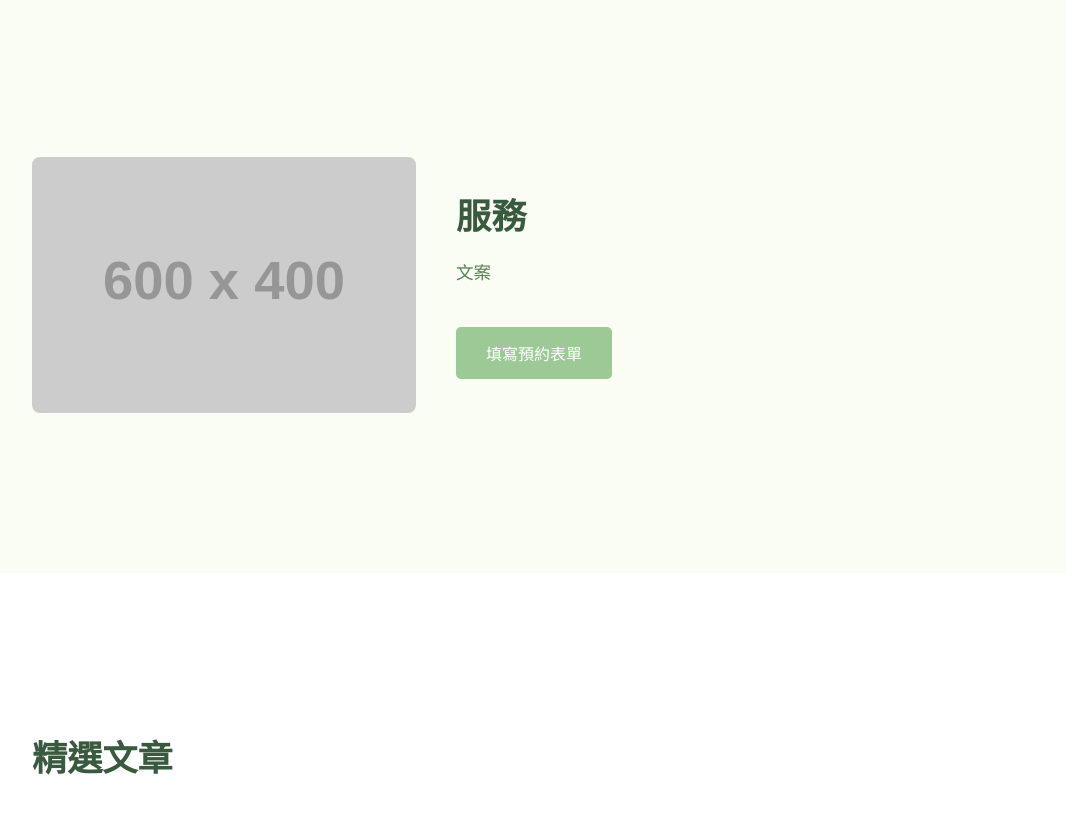
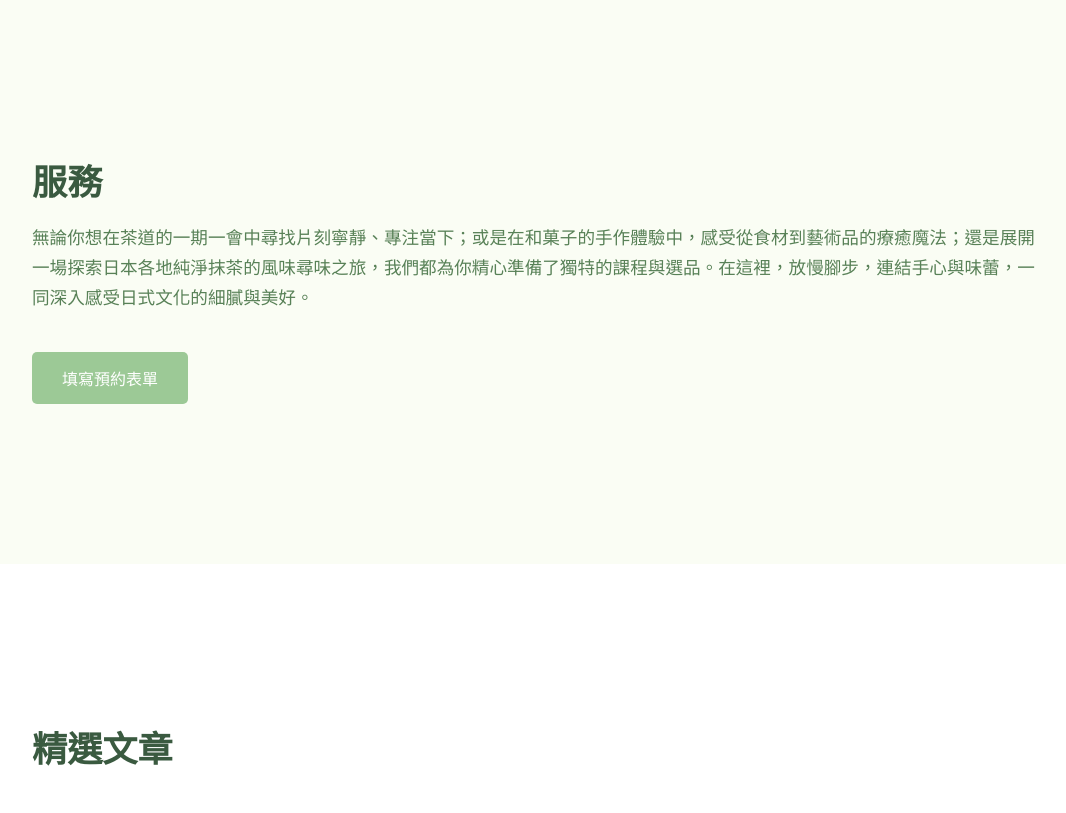
Before and after one commit to YURULIN1995/sakuyal-nlp, a React (Vite) app: page / in a window 1280 px wide. Shown: the part 1200-2013 px from the top of the page, without its empty margins (98-1164 px from the left). Built offline with nearby package versions, Linux system fonts and the light colour scheme.

Commit message:
Add services copy writing in servicesSectionData in matchaData.js.

```diff
--- a/src/data/copyWritingData.js
+++ b/src/data/copyWritingData.js
@@ -25,11 +25,11 @@ export const aboutSectionData = {
 };
 
 export const servicesSectionData = {
-  imageUrl: "https://placehold.co/600x400/E9ECEF/ADB5BD?text=Image+Coming+Soon",
+  imageUrl: null,
   imageAlt: "服務",
   titleLine1: "服務",
   titleLine2: null,
-  paragraph: "文案",
+  paragraph: "",
   buttonText: "填寫預約表單",
   buttonLink: "#",
   isReversed: true
--- a/src/data/matchaData.js
+++ b/src/data/matchaData.js
@@ -26,11 +26,11 @@
   };
 
   export const servicesSectionData = {
-    imageUrl: "https://placehold.co/600x400/E9ECEF/ADB5BD?text=Image+Coming+Soon",
+    imageUrl: null,
     imageAlt: "服務",
     titleLine1: "服務",
     titleLine2: null,
-    paragraph: "文案",
+    paragraph: "無論你想在茶道的一期一會中尋找片刻寧靜、專注當下；或是在和菓子的手作體驗中，感受從食材到藝術品的療癒魔法；還是展開一場探索日本各地純淨抹茶的風味尋味之旅，我們都為你精心準備了獨特的課程與選品。在這裡，放慢腳步，連結手心與味蕾，一同深入感受日式文化的細膩與美好。",
     buttonText: "填寫預約表單",
     buttonLink: "#",
     isReversed: true
```
